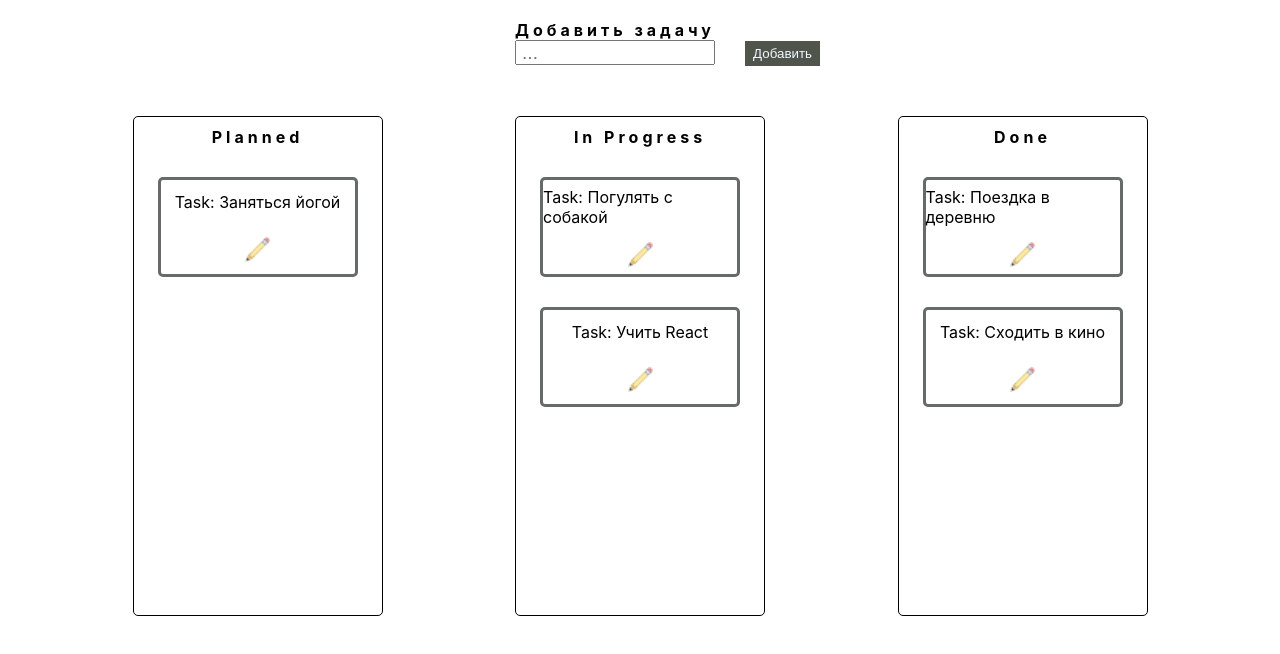
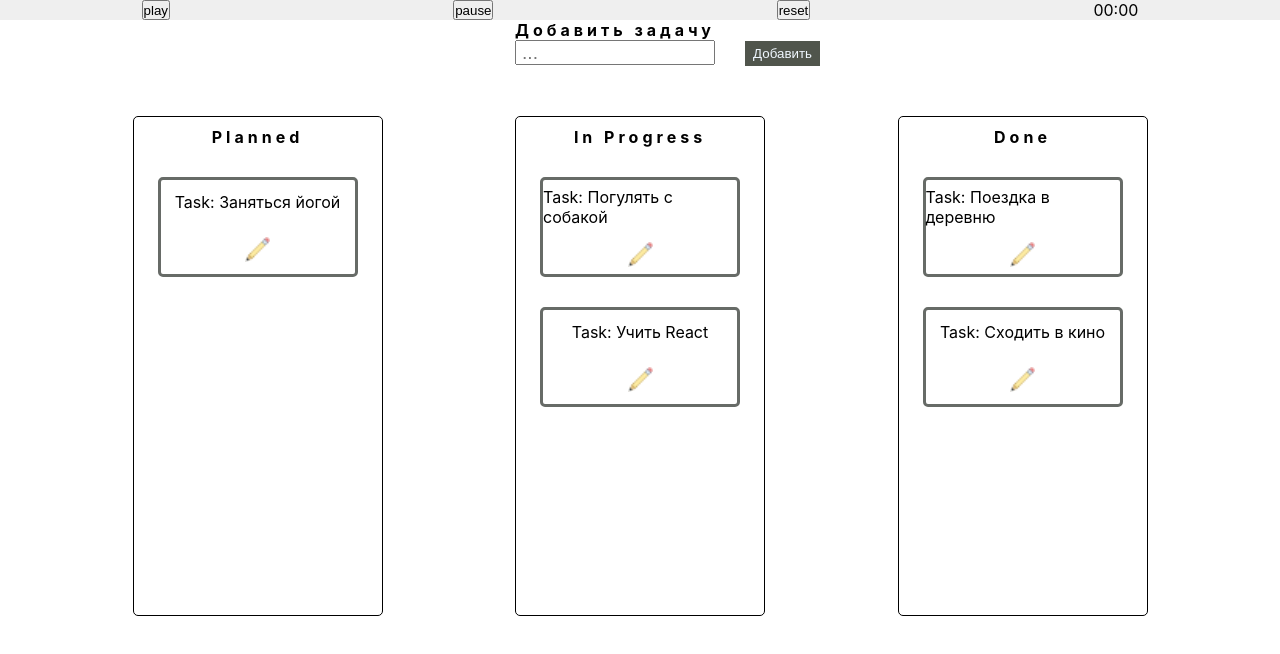
Before and after one commit to almaz1206ka/task-tracker, a React (Create React App) app: page / in a window 1280 px wide. Shown: the top 654 px of the page. Built offline with nearby package versions, Linux system fonts and the light colour scheme.

Commit message:
new file

```diff
--- a/src/App.tsx
+++ b/src/App.tsx
@@ -1,12 +1,13 @@
 import React from "react";
 import './App.css';
 import { DragContainer } from "./components/DragContainer/DragContainer";
-
+import { Cti } from "./components/CTI/Cti";
 
 function App() {
 
     return (
         <div className="App">
+            <Cti />
             <DragContainer />
         </div>
     )
--- /dev/null
+++ b/src/components/CTI/Cti.tsx
@@ -0,0 +1,48 @@
+import React, { useEffect, useState } from "react";
+import { arrLength, sortArr } from ".";
+
+
+export const Cti = () => {
+
+    const [time, setTime] = useState({minutes: "00", seconds: "00"});
+    const [toggle, setToggle] = useState(false);
+    const arr: any[] = [1, 2, 3, 4, 5];
+    // const even = sortArr(arr).even;
+    // const odd = sortArr(arr).odd;
+    // console.log(odd)
+    // console.log(even);
+    const test = arrLength(arr);
+    console.log(test);
+
+
+    const play = () => {
+        setTime(({minutes, seconds}): {minutes: string, seconds: string} => {
+            return {
+                minutes: seconds === "59" ? "0" + String(Number(minutes[1]) + 1) : (minutes[1] === "9" && seconds === "59") ? String(Number(minutes[0]) + 1) + minutes[1] : minutes,
+                seconds: seconds === "59" ? "00" : seconds[1] === "9" ? String(Number(seconds[0]) + 1) + "0" : seconds[0] + String(Number(seconds[1]) + 1)
+            }
+        });
+        setToggle(true)
+    };
+    const pause = () => {
+        setToggle(false)
+    }
+
+    const reset = () => {
+        setTime({seconds: "00", minutes: "00"})
+    }
+
+    useEffect(() => {
+        const timer = setInterval(() => toggle && play(), 30);
+
+        return () => clearInterval(timer)
+    });
+
+
+    return <div style={{position: "fixed", top: 0, marginBottom: "20px", backgroundColor: "ButtonShadow", width: "100%", display: "flex", justifyContent: "space-around"}}>
+        <button onClick={() => play()}>play</button>
+        <button onClick={() => pause()}>pause</button>
+        <button onClick={() => reset()}>reset</button>
+        <span>{`${time.minutes}:${time.seconds}`}</span>
+        </div>
+}
--- /dev/null
+++ b/src/components/CTI/index.ts
@@ -0,0 +1,26 @@
+import { title } from "process";
+
+export const sortArr = (arr: number[]) => {
+    const even: number[] = [];
+    const odd: number[] = [];
+    arr.map(item => {
+        if(item % 2 === 0) {
+            even.push(item);
+        } else {
+            odd.push(item)
+        }
+    });
+    return {even, odd}
+};
+
+type TType = {
+    [key: number]: string
+}
+enum length {
+    "error" = "3",
+    "notConnect" = "0"
+}
+
+export const arrLength = (arr: any[]) => {
+    return length["notConnect"] ?? "success"
+}
```
